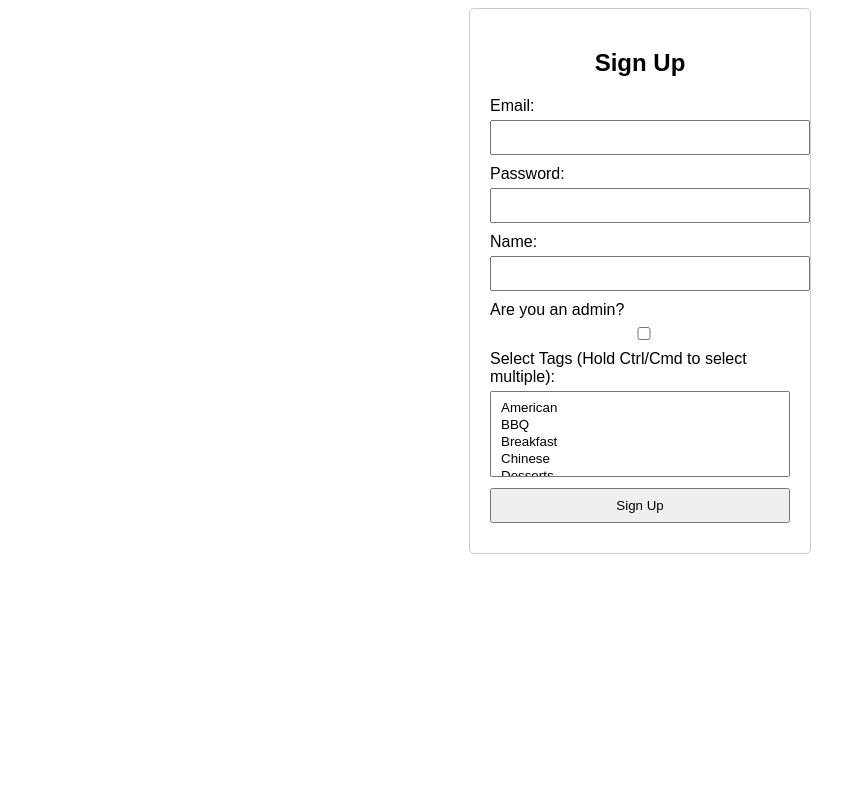
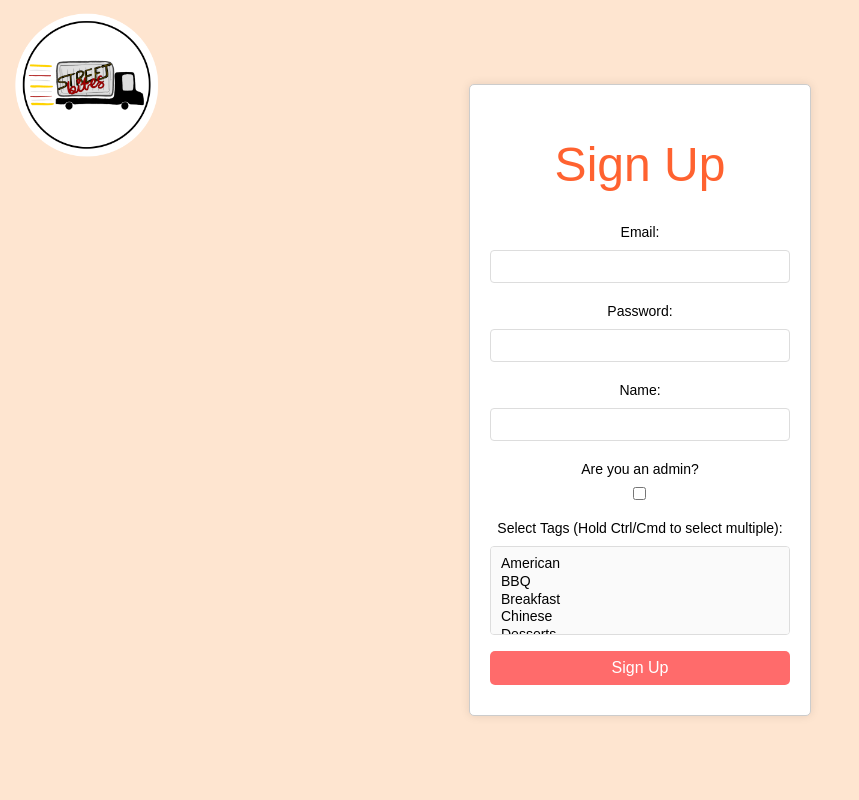
Before and after one commit to SahasraY31/StreetBites, a PHP site: page /php/signup.php in a window 1280 px wide. Shown: the whole page, without its empty margins (0-859 px from the left). Run offline with PHP 8.4, Linux system fonts and the light colour scheme; data comes from the database, SQL or seed files in the repository; some web fonts are replaced.

Commit message:
css added to signup and login

```diff
--- /dev/null
+++ b/css/signup.css
@@ -0,0 +1,137 @@
+/* General Page Styling */
+body {
+   font-family:Verdana, Geneva, Tahoma, sans-serif;
+   background: #fee5d0;
+   display: flex;
+   justify-content: center;
+   align-items: center;
+   height: 100vh;
+   margin: 0;
+}
+
+.circle-logo {
+   padding: 0;
+   background-size: contain;
+   background-repeat: no-repeat;
+   width: 150px;
+   height: 150px;
+   text-decoration: none;
+   position: absolute;
+   top: 10px;
+   left: 10px;
+   margin: 0;
+}
+
+
+h1 {
+   color: #ff6230;
+   font-size: 48px;
+   text-align: center;
+   font-family: "bello-pro", sans-serif;
+   font-weight: 400;
+   font-style: normal;
+}
+
+.form-container {
+   background-color: #ffffff;
+   width: 100%;
+   max-width: 600px;
+   padding: 20px;
+   border-radius: 10px;
+   box-shadow: 0px 0px 10px rgba(0, 0, 0, 0.1);
+   text-align: center;
+   margin: auto;
+}
+
+.form-container h2 {
+   text-align: center;
+   font-size: 24px;
+   margin-bottom: 15px;
+}
+
+/* Labels and Inputs */
+.form-container label {
+   font-size: 14px;
+   margin-top: 10px;
+   display: inline-block;
+}
+
+.form-container input,
+.form-container select,
+.form-container button {
+   width: 100%;
+   padding: 10px;
+   margin-top: 5px;
+   border: 1px solid #ddd;
+   border-radius: 4px;
+   box-sizing: border-box;
+}
+
+.form-container input[type="checkbox"] {
+   width: auto;
+   margin-right: 5px;
+}
+
+.form-container select {
+   background-color: #fafafa;
+   font-size: 14px;
+}
+
+.form-container button {
+   font-family: "bello-pro", sans-serif;
+   font-style: normal;
+   width: 100%;
+   padding: 12px;
+   background-color: #ff6b6b;
+   border: none;
+   color: white;
+   font-size: 1em;
+   border-radius: 5px;
+   cursor: pointer;
+   transition: background-color 0.3s;
+}
+
+.form-container button:hover {
+   background-color: #ff4a4a;
+}
+
+/* Success and Error Messages */
+.success {
+   color: green;
+   font-size: 14px;
+   text-align: center;
+   margin-top: 10px;
+}
+
+.error {
+   color: red;
+   font-size: 14px;
+   text-align: center;
+   margin-top: 10px;
+}
+
+/* Admin-Specific Fields */
+.admin-fields {
+   display: none; /* Hidden by default, shown via JavaScript */
+   margin-top: 15px;
+   border-top: 1px solid #ddd;
+   padding-top: 15px;
+}
+
+.admin-fields h3 {
+   font-size: 18px;
+   margin-bottom: 10px;
+   color: #333;
+}
+
+/* Responsive Styling */
+@media (max-width: 400px) {
+   .form-container {
+       width: 90%;
+       padding: 15px;
+   }
+
+   .form-container h2 {
+       font-size: 20px;
+   }
+}
--- a/php/login.php
+++ b/php/login.php
@@ -116,7 +116,6 @@ $conn->close();
 
       <form action="#" method="POST">
          <h1>Welcome Back</h1>
-
          <div class="form-main">
             <input type="email" id="email" name="email" placeholder="Email" /><br /><br />
 
--- a/php/signup.php
+++ b/php/signup.php
@@ -57,11 +57,14 @@ if ($_SERVER['REQUEST_METHOD'] === 'POST') {
 ?>
 
 <!DOCTYPE html>
-<html lang="en">
-<head>
-<meta charset="UTF-8">
-<meta name="viewport" content="width=device-width, initial-scale=1.0">
-<title>Sign Up</title>
+    <html lang="en">
+    <head>
+        <meta charset="UTF-8">
+        <meta name="viewport" content="width=device-width, initial-scale=1.0">
+        <link rel="stylesheet" href="https://use.typekit.net/fxn5znb.css">
+        <link rel="stylesheet" href="../css/signup.css">
+        <title>Sign Up</title>
+    </head>
 <style>
     body { font-family: Arial, sans-serif; }
     .form-container { width: 300px; margin: auto; padding: 20px; border: 1px solid #ccc; border-radius: 5px; }
@@ -85,8 +88,11 @@ if ($_SERVER['REQUEST_METHOD'] === 'POST') {
 </script>
 </head>
 <body>
+    <a href="../index.html">
+        <img src="../designs/streetbites_circle_logo.png" alt="streetbites Logo" class ="circle-logo" />
+    </a>
     <div class="form-container">
-        <h2>Sign Up</h2>
+        <h1>Sign Up</h1>
         <?php if ($error): ?>
             <p class="error"><?= $error ?></p>
         <?php endif; ?>
```
Also changed, not shown: css/login.css (+15 -10 lines).
